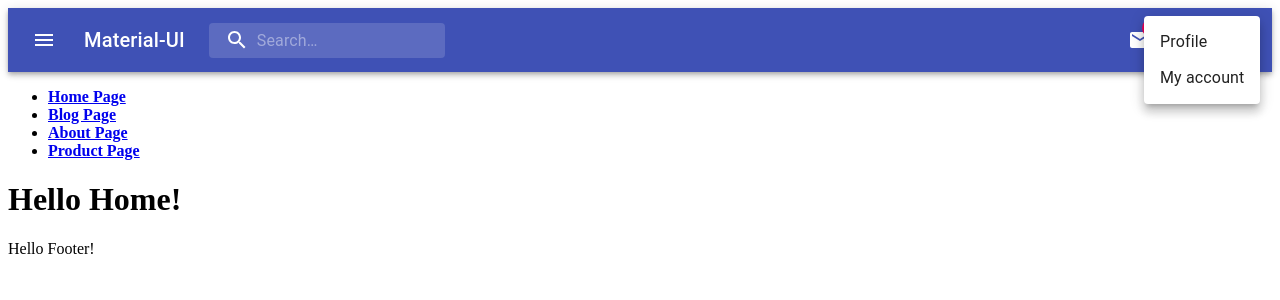
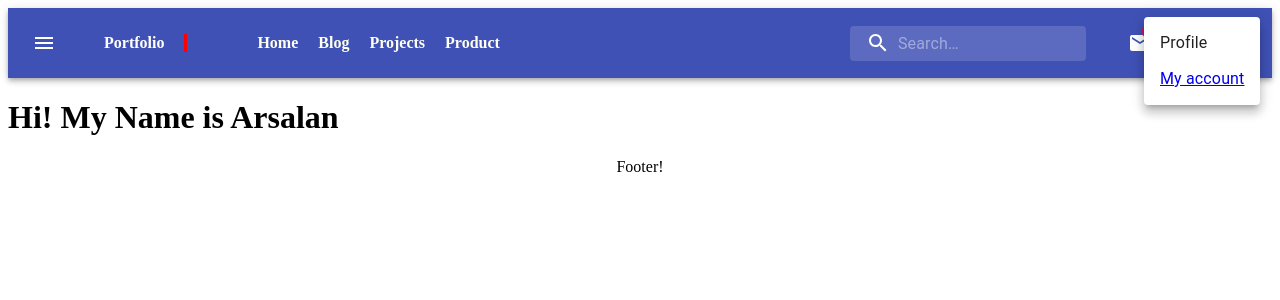
Before and after one commit to ARSSHEIKH/react-gatsbyjs-with-contentful, a Gatsby app: page / in a window 1280 px wide. Both pictures are taken after a click on the button 1236 px from the left and 40 px from the top of the page. Shown: the top 300 px of the page. Built offline with nearby package versions, Linux system fonts and the light colour scheme.

Commit message:
Add files via upload

```diff
--- a/src/Components/Footer.js
+++ b/src/Components/Footer.js
@@ -3,7 +3,7 @@ import React from "react"
 export default function Footer() {
     return (
         <div>
-            <p>Hello Footer!</p>
+            <p style={{textAlign:"center"}}>Footer!</p>
         </div>
     )
 }
--- /dev/null
+++ b/src/Components/FuncSearch.js
@@ -0,0 +1,34 @@
+import React from "react"
+
+let orgData;
+function GetSearchData(data) {
+    orgData = data.map(projects => {
+        return(
+            projects.title
+
+        )
+    })
+    console.log(orgData)
+    return (
+        <div></div>
+    )
+}
+export function FuncSearch(e) {
+    let searchValue = e.target.value;
+    console.log(searchValue)
+    for(let i = 0; i<orgData.length; i++){
+        for(let j = 0; i<orgData.length; j++)
+        if(searchValue == orgData[i[j]]){
+            console.log(orgData[i[j]])
+        }
+    }
+    console.log(orgData)
+
+    return (
+        <div>
+
+        </div>
+    )
+}
+
+export default GetSearchData
--- a/src/Components/Layout.js
+++ b/src/Components/Layout.js
@@ -1,5 +1,4 @@
 import React from "react"
-import NavBar from "./NavBar"
 import Footer from "./Footer"
 import NavBar2 from "./Nav"
 
@@ -7,7 +6,6 @@ const Layout = ({children}) => {
   return (
     <div>
         <NavBar2/>
-        <NavBar/>
           <main>{children}</main>
         <Footer/>
 
--- a/src/Components/Nav.js
+++ b/src/Components/Nav.js
@@ -14,10 +14,14 @@ import AccountCircle from '@material-ui/icons/AccountCircle';
 import MailIcon from '@material-ui/icons/Mail';
 import NotificationsIcon from '@material-ui/icons/Notifications';
 import MoreIcon from '@material-ui/icons/MoreVert';
+import Fade from '@material-ui/core/Fade';
+import { Link } from "gatsby"
+import navBar from "./navbar.css"
+import {FuncSearch} from './FuncSearch';
 
 const useStyles = makeStyles((theme) => ({
   grow: {
-    flexGrow: 1,
+    flexGrow: 3,
   },
   menuButton: {
     marginRight: theme.spacing(2),
@@ -27,6 +31,10 @@ const useStyles = makeStyles((theme) => ({
     [theme.breakpoints.up('sm')]: {
       display: 'block',
     },
+    fontWeight: 'Bold',
+    // marginLeft: 0,
+    paddingLeft: 20,
+    paddingRight: 20
   },
   search: {
     position: 'relative',
@@ -35,11 +43,10 @@ const useStyles = makeStyles((theme) => ({
     '&:hover': {
       backgroundColor: fade(theme.palette.common.white, 0.25),
     },
-    marginRight: theme.spacing(2),
-    marginLeft: 0,
+    marginRight: theme.spacing(1),
     width: '100%',
     [theme.breakpoints.up('sm')]: {
-      marginLeft: theme.spacing(3),
+      marginLeft: theme.spacing(40),
       width: 'auto',
     },
   },
@@ -84,6 +91,8 @@ export default function NavBar2() {
   const [anchorEl, setAnchorEl] = React.useState(null);
   const [mobileMoreAnchorEl, setMobileMoreAnchorEl] = React.useState(null);
 
+  const [anchorEl1, setAnchorEl1] = React.useState(null);
+  const open = Boolean(anchorEl1);
   const isMenuOpen = Boolean(anchorEl);
   const isMobileMenuOpen = Boolean(mobileMoreAnchorEl);
 
@@ -116,7 +125,9 @@ export default function NavBar2() {
       onClose={handleMenuClose}
     >
       <MenuItem onClick={handleMenuClose}>Profile</MenuItem>
-      <MenuItem onClick={handleMenuClose}>My account</MenuItem>
+      <MenuItem onClick={handleMenuClose}>
+        <Link to="https://my-ebookstore.web.app/signup.html"> My account </Link>
+      </MenuItem>
     </Menu>
   );
 
@@ -160,7 +171,12 @@ export default function NavBar2() {
       </MenuItem>
     </Menu>
   );
-
+  const handleClose = () => {
+    setAnchorEl1(null);
+  };
+  const handleClick = (event) => {
+    setAnchorEl1(event.currentTarget);
+  };
   return (
     <div className={classes.grow}>
       <AppBar position="static">
@@ -171,22 +187,57 @@ export default function NavBar2() {
             color="inherit"
             aria-label="open drawer"
           >
-            <MenuIcon />
+            <MenuIcon aria-controls="fade-menu" aria-haspopup="true" onClick={handleClick}>
+
+            </MenuIcon>
+            <Menu
+              id="fade-menu"
+              anchorEl1={anchorEl1}
+              keepMounted
+              open={open}
+              onClose={handleClose}
+              TransitionComponent={Fade}
+            >
+          <MenuItem onClick={handleClose}>
+          <Link style={{color:"black"}} className="Links" to="/">Home</Link>
+          </MenuItem>
+          <MenuItem onClick={handleClose}>
+          <Link style={{color:"black"}} className="Links" to="/Blog">Blog</Link>
+          </MenuItem>
+          <MenuItem onClick={handleClose}>
+          <Link style={{color:"black"}} className="Links" to="/projects">Projects</Link>
+          </MenuItem>
+          <MenuItem onClick={handleClose}>
+          <Link style={{color:"black"}} className="Links" to="/products">Product</Link>
+          </MenuItem>
+        </Menu>
+          {/* <MenuItem onClick={handleClose}>Profile</MenuItem>
+        <MenuItem onClick={handleClose}>My account</MenuItem>
+        <MenuItem onClick={handleClose}>Logout</MenuItem> */}
+
+
           </IconButton>
-          <Typography className={classes.title} variant="h6" noWrap>
-            Material-UI
+          <Typography className={classes.title} style={{paddingLeft: '70px', paddingRigt: '70px', marginLeft:"-50px", borderRight: "3px solid red"}} variant="h7" noWrap>
+            Portfolio
+          </Typography>
+          <Typography className={classes.title} variant="h7" noWrap>
+          <ul className="navBarLinks">
+            <li><Link className="Links" to="/">Home</Link></li>
+            <li><Link className="Links" to="/Blog">Blog</Link></li>
+            <li><Link className="Links" to="/projects">Projects</Link></li>
+            <li><Link className="Links" to="/products">Product</Link></li>
+          </ul>
           </Typography>
           <div className={classes.search}>
             <div className={classes.searchIcon}>
               <SearchIcon />
             </div>
-            <InputBase
-              placeholder="Search…"
-              classes={{
+            <InputBase placeholder="Search…" classes={{
                 root: classes.inputRoot,
                 input: classes.inputInput,
               }}
               inputProps={{ 'aria-label': 'search' }}
+              onChange={FuncSearch}
             />
           </div>
           <div className={classes.grow} />
--- a/src/Components/navbar.css
+++ b/src/Components/navbar.css
@@ -1,5 +1,17 @@
 .navBarLinks{
+    display: flex;
+    list-style: none;
 
-    color: black;
+}
+.Links{
+    text-decoration: none;
+    color: ivory;
     font-weight: bold;
 }
+.Links:hover{
+    text-decoration: underline;
+
+}
+.navBarLinks>li{
+    padding: 10px;
+}
--- a/src/pages/Blog.js
+++ b/src/pages/Blog.js
@@ -4,9 +4,8 @@ import Layout from "../Components/Layout"
 export default function Blog() {
     return (
         <div>
-
             <Layout>
-                <h3>Blog</h3>
+                <h3>Blogs</h3>
             </Layout>
         </div>
     )
--- a/src/pages/index.js
+++ b/src/pages/index.js
@@ -5,7 +5,8 @@ export default function Home() {
   return (
     <div>
       <Layout>
-        <h1>Hello Home!</h1>
+        <h1>Hi! My Name is Arsalan</h1>
+
       </Layout>
     </div>
   )
```
Also changed, not shown: src/pages/projects.js (added, +45 -0 lines), src/pages/style.css (added, +11 -0 lines), src/templates/projectTemplates.js (added, +20 -0 lines).
